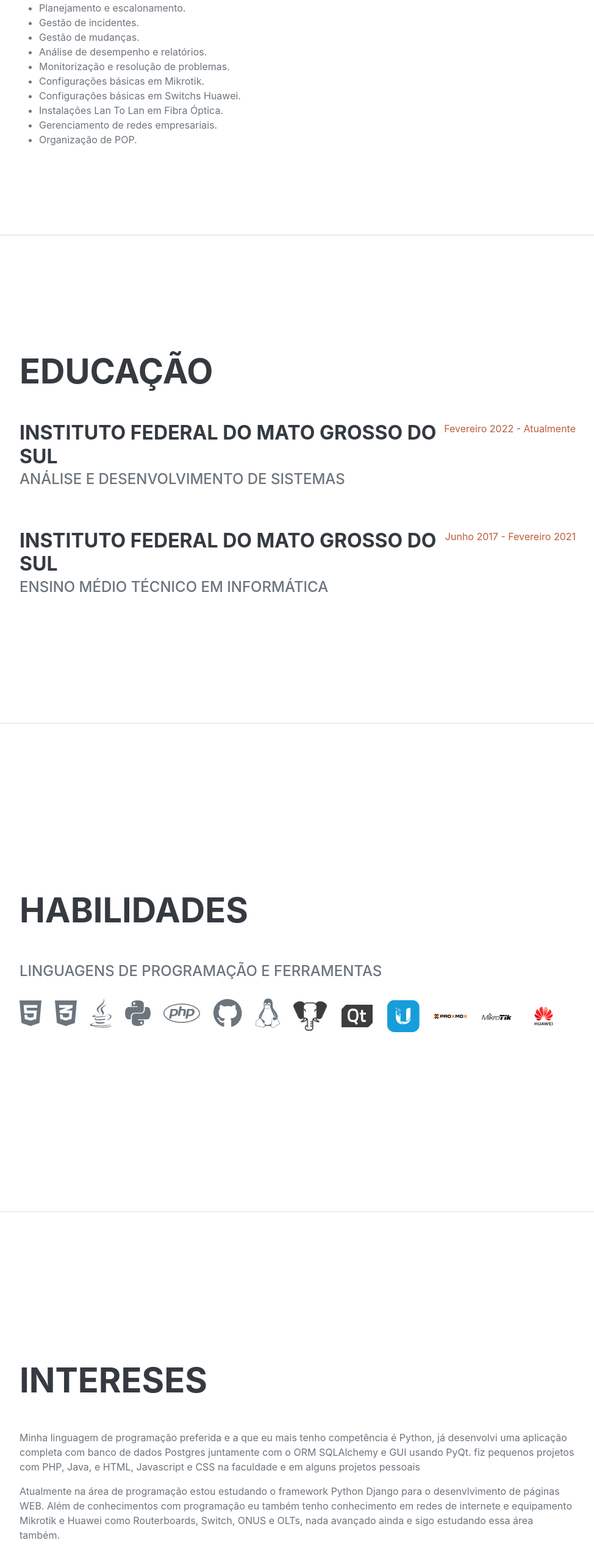
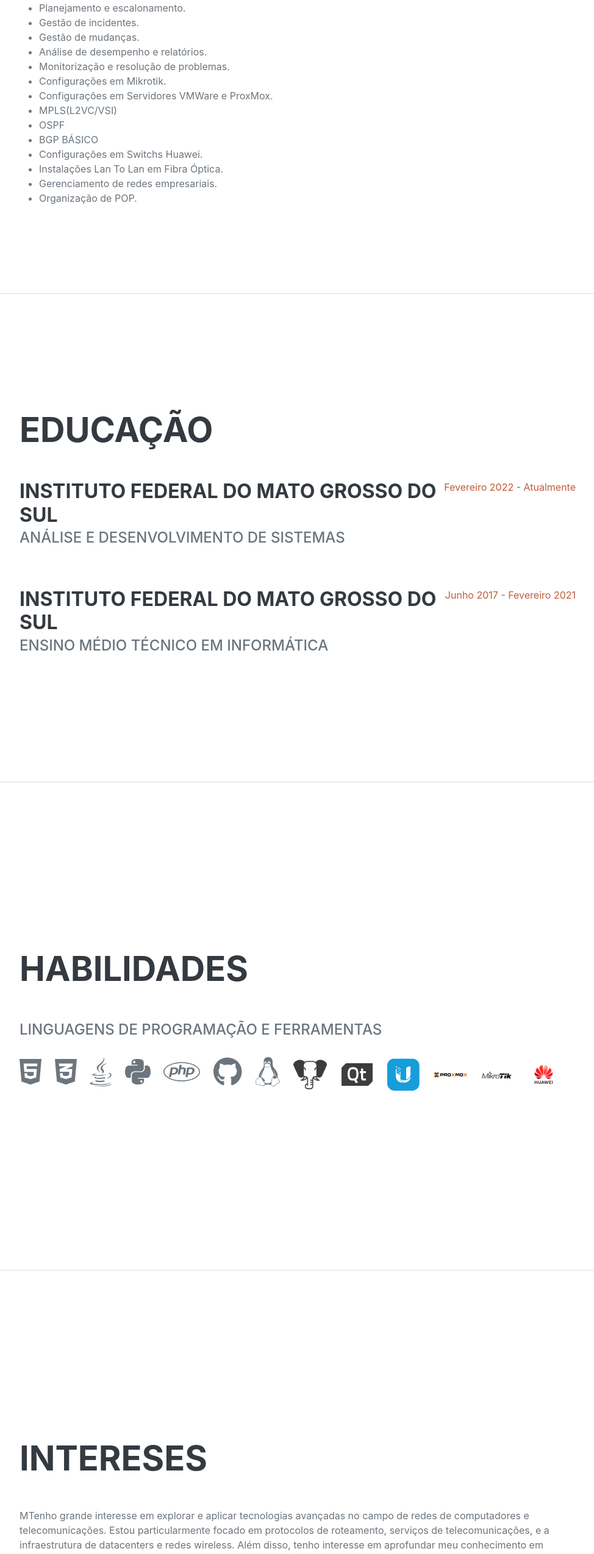
Before and after one commit to jao-victor/meuPortifolio, a plain HTML site: page index.html in a window 1280 px wide. Shown: the part 1706-4255 px from the top of the page at 61% size, without its empty margins (288-1262 px from the left). Drawn offline with nearby package versions, Linux system fonts and the light colour scheme; a web font is replaced by a local one.

Commit message:
Update index.html

```diff
--- a/index.html
+++ b/index.html
@@ -110,8 +110,12 @@
                                 <li>Gestão de mudanças.</li>
                                 <li>Análise de desempenho e relatórios.</li>
                                 <li>Monitorização e resolução de problemas.</li>
-                                <li>Configurações básicas em Mikrotik.</li>
-                                <li>Configurações básicas em Switchs Huawei.</li>
+                                <li>Configurações  em Mikrotik.</li>
+                                <li>Configurações  em Servidores VMWare e ProxMox.</li>
+                                <li>MPLS(L2VC/VSI)</li>
+                                <li>OSPF</li>
+                                <li>BGP BÁSICO</li>
+                                <li>Configurações  em Switchs Huawei.</li>
                                 <li>Instalações Lan To Lan em Fibra Óptica.</li>
                                 <li>Gerenciamento de redes empresariais.</li>
                                 <li>Organização de POP.</li>
@@ -175,10 +179,10 @@
             <section class="resume-section" id="interests">
                 <div class="resume-section-content">
                     <h2 class="mb-5">Intereses</h2>
-                    <p>Minha linguagem de programação preferida e a que eu mais tenho competência é Python, já desenvolvi uma aplicação completa com banco de dados Postgres juntamente com o ORM SQLAlchemy e GUI usando PyQt.
-                    fiz pequenos projetos com PHP, Java, e HTML, Javascript e CSS na faculdade e em alguns projetos pessoais</p>
-                    <p>Atualmente na área de programação estou estudando o framework Python Django para o desenvlvimento de páginas WEB. Além de conhecimentos com programação eu também tenho conhecimento em redes de internete
-                        e equipamento Mikrotik e Huawei como Routerboards, Switch, ONUS e OLTs, nada avançado ainda e sigo estudando essa área também.</p>
+                    <p>MTenho grande interesse em explorar e aplicar tecnologias avançadas no campo de redes de computadores e telecomunicações.
+                       Estou particularmente focado em protocolos de roteamento, serviços de telecomunicações, e a infraestrutura de datacenters e redes wireless.
+                     Além disso, tenho interesse em aprofundar meu conhecimento em soluções e equipamentos de grandes fabricantes como Huawei, Mikrotik, Datacom e Unifi.
+                     Estou sempre em busca de novas oportunidades para aprender e implementar as melhores práticas e inovações tecnológicas.</p>
                 </div>
             </section>
 
```
